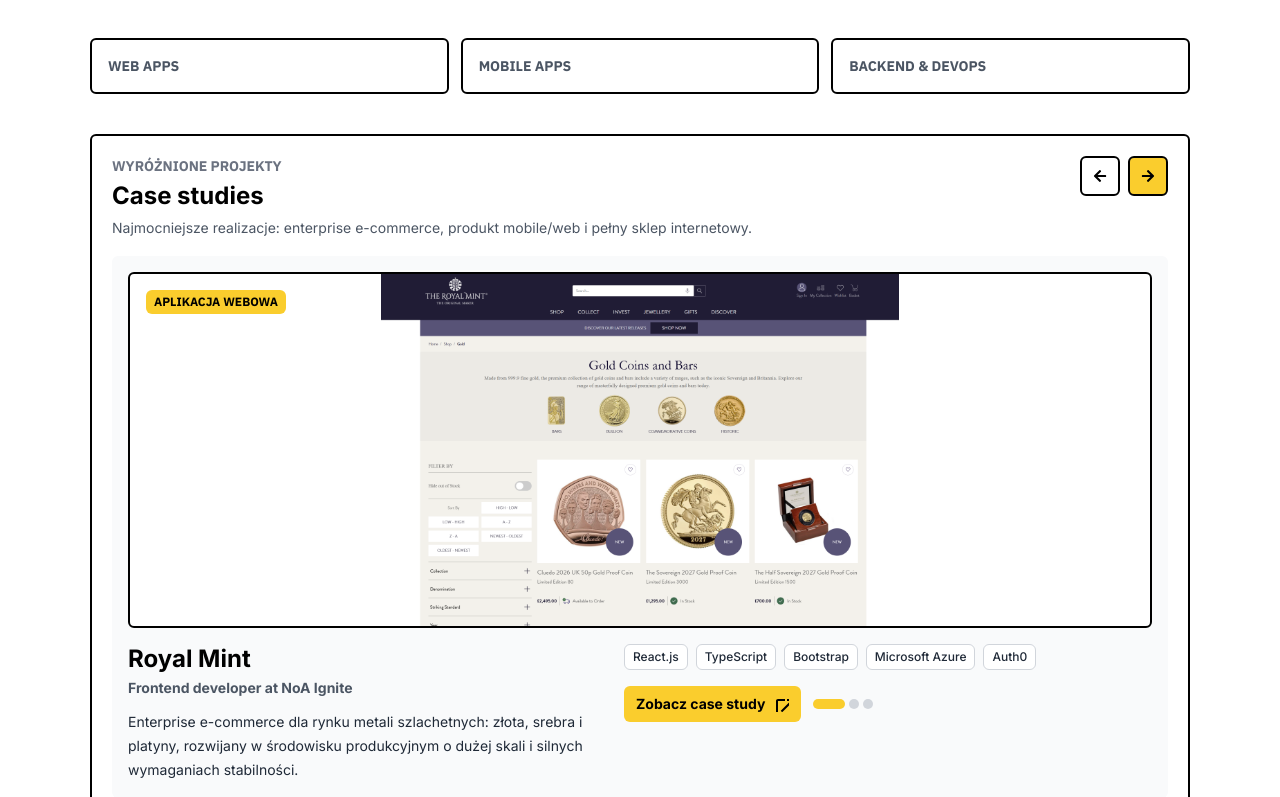
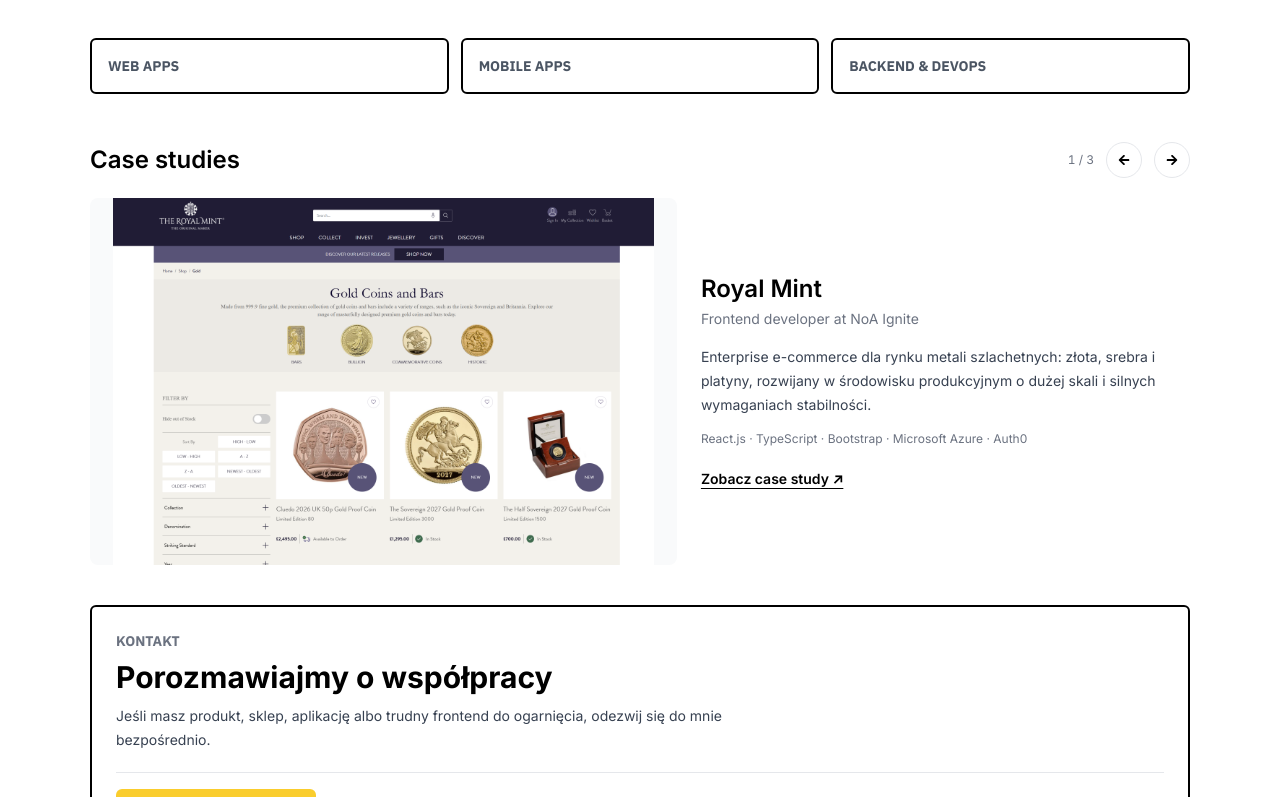
Before and after one commit to Snikerso/optymalista, a Next.js app: page / in a window 1280 px wide. Shown: the part 1264-2061 px from the top of the page. Built offline with nearby package versions, Linux system fonts and the light colour scheme.

Commit message:
Link employers and simplify tech stack and case studies carousel

```diff
--- a/src/app/page.tsx
+++ b/src/app/page.tsx
@@ -9,7 +9,6 @@
 import { useSiteLanguage } from "@/lib/useSiteLanguage";
 import { getLocalizedProject, projectDetailsBySlug } from "@/data/projectDetails";
 import { getTechnologyLabel } from "@/data/technologies";
-import { getPortfolioTypeLabel } from "@/types";
 import Image from "next/image";
 import { useState } from "react";
 import {
@@ -281,129 +280,25 @@
         ))}
       </section>
 
-      <section className="mt-10 flex min-w-0 flex-col gap-4 rounded-md border-2 border-black p-4 sm:p-5">
-        <div className="flex flex-col gap-3 sm:flex-row sm:items-start sm:justify-between">
-          <div className="flex flex-col gap-1">
-            <p className="font-ibm text-sm font-bold uppercase text-gray-500">
-              {copy.featuredEyebrow}
-            </p>
-            <h2 className="text-2xl font-bold">{copy.featuredTitle}</h2>
-            <p className="text-sm leading-6 text-gray-600">
-              {copy.featuredText}
-            </p>
-          </div>
-          <div className="flex gap-2">
-            <button
-              type="button"
-              aria-label={copy.previousProject}
-              onClick={showPreviousProject}
-              className="flex h-10 w-10 items-center justify-center rounded-md border-2 border-black bg-white hover:bg-accent"
-            >
-              <FaArrowLeft size={14} />
-            </button>
-            <button
-              type="button"
-              aria-label={copy.nextProject}
-              onClick={showNextProject}
-              className="flex h-10 w-10 items-center justify-center rounded-md border-2 border-black bg-accent hover:bg-accent/80"
-            >
-              <FaArrowRight size={14} />
-            </button>
+      <section className="mt-12 min-w-0" aria-label="Case studies">
+        <div className="mb-5 flex items-center justify-between gap-4">
+          <h2 className="text-2xl font-semibold">{copy.featuredTitle}</h2>
+          <div className="flex items-center gap-3">
+            <span className="text-xs tabular-nums text-gray-500" aria-live="polite">{activeProjectIndex + 1} / {featuredProjects.length}</span>
+            <button type="button" aria-label={copy.previousProject} onClick={showPreviousProject} className="flex h-9 w-9 items-center justify-center rounded-full border border-gray-200 hover:bg-gray-100"><FaArrowLeft size={12} /></button>
+            <button type="button" aria-label={copy.nextProject} onClick={showNextProject} className="flex h-9 w-9 items-center justify-center rounded-full border border-gray-200 hover:bg-gray-100"><FaArrowRight size={12} /></button>
           </div>
         </div>
-
-        <article className="flex min-w-0 flex-col gap-4 rounded-md bg-gray-50 p-3 sm:p-4">
-          <div className="relative overflow-hidden rounded-md border-2 border-black bg-white">
-            <div className="flex items-start justify-between gap-3">
-              <div className="absolute z-10 flex flex-wrap gap-2 p-4">
-                {activeProject.categories.map((category) => (
-                  <span
-                    key={category}
-                    className="rounded-md bg-accent px-2 py-1 font-ibm text-xs font-bold uppercase text-black"
-                  >
-                    {getPortfolioTypeLabel(category, language)}
-                  </span>
-                ))}
-              </div>
-            </div>
-            {activeProjectImage?.imageSrc ? (
-              <img
-                src={activeProjectImage.imageSrc}
-                alt={activeProjectImage.imageAlt ?? activeProject.title}
-                className={
-                  activeProjectImage.imageFit === "contain"
-                    ? "mx-auto block h-auto max-h-[22rem] max-w-full bg-white object-contain"
-                    : "block aspect-[16/10] w-full bg-white object-cover"
-                }
-              />
-            ) : null}
-          </div>
-
-          <div className="grid min-w-0 gap-4 md:grid-cols-[1fr_1.1fr] md:items-start">
-            <div className="flex flex-col gap-3">
-              <div className="flex flex-col gap-1">
-                <h3 className="text-2xl font-bold leading-tight">
-                  {activeProject.title}
-                </h3>
-                <p className="text-sm font-bold text-gray-600">
-                  {activeProject.role}
-                </p>
-              </div>
-              <p className="text-sm leading-6 text-gray-800">
-                {activeProject.summary}
-              </p>
-            </div>
-
-            <div className="flex flex-col gap-4">
-              <div className="flex flex-wrap gap-2">
-                {activeProject.technologies.slice(0, 5).map((technology) => (
-                  <span
-                    key={technology}
-                    className="rounded-md border border-gray-300 bg-white px-2 py-1 text-xs font-medium text-gray-800"
-                  >
-                    {getTechnologyLabel(technology, language)}
-                  </span>
-                ))}
-              </div>
-
-              <div className="flex flex-wrap items-center gap-3">
-              <TrackedLink
-                href={
-                  getLocalizedHref(
-                    `/projekty/${activeProject.slug}/`,
-                    language
-                  ) ?? `/projekty/${activeProject.slug}/`
-                }
-                eventName="case_study_open"
-                eventParams={{
-                  source: "home_featured",
-                  project: activeProject.slug,
-                  language,
-                }}
-                className="inline-flex w-fit items-center gap-2 rounded-md bg-accent px-3 py-2 text-sm font-bold text-black hover:bg-accent/80"
-              >
-                <span>{copy.caseStudyCta}</span>
-                <Icon iconName="openTab" size={16} />
-              </TrackedLink>
-              <div className="flex gap-1">
-                {featuredProjects.map((project, index) => (
-                  <button
-                    key={project.slug}
-                    type="button"
-                    aria-label={`${copy.showProject} ${
-                      getLocalizedProject(project, language).title
-                    }`}
-                    onClick={() => setActiveProjectIndex(index)}
-                    className={`h-2.5 rounded-full transition-all ${
-                      activeProjectIndex === index
-                        ? "w-8 bg-accent"
-                        : "w-2.5 bg-gray-300 hover:bg-gray-500"
-                    }`}
-                  />
-                ))}
-              </div>
-              </div>
-            </div>
+        <article className="grid items-center gap-6 md:grid-cols-[1.2fr_1fr]">
+          {activeProjectImage?.imageSrc && <TrackedLink href={getLocalizedHref(`/projekty/${activeProject.slug}/`, language) ?? `/projekty/${activeProject.slug}/`} eventName="case_study_open" eventParams={{source:"home_featured_image",project:activeProject.slug,language}} className="overflow-hidden rounded-lg bg-gray-50">
+            <Image src={activeProjectImage.imageSrc} alt={activeProjectImage.imageAlt ?? activeProject.title} width={800} height={500} unoptimized className={`aspect-[8/5] w-full ${activeProjectImage.imageFit === "contain" ? "object-contain" : "object-cover"}`} />
+          </TrackedLink>}
+          <div>
+            <h3 className="text-2xl font-semibold">{activeProject.title}</h3>
+            <p className="mt-1 text-sm text-gray-500">{activeProject.role}</p>
+            <p className="mt-4 text-sm leading-6 text-gray-700">{activeProject.summary}</p>
+            <p className="mt-3 text-xs leading-5 text-gray-500">{activeProject.technologies.slice(0,5).map((technology) => getTechnologyLabel(technology,language)).join(" · ")}</p>
+            <TrackedLink href={getLocalizedHref(`/projekty/${activeProject.slug}/`,language) ?? `/projekty/${activeProject.slug}/`} eventName="case_study_open" eventParams={{source:"home_featured",project:activeProject.slug,language}} className="mt-5 inline-block text-sm font-semibold underline underline-offset-4">{copy.caseStudyCta} ↗</TrackedLink>
           </div>
         </article>
       </section>
--- a/src/components/organisms/TechStackTable/index.tsx
+++ b/src/components/organisms/TechStackTable/index.tsx
@@ -5,11 +5,9 @@
   getTechnologyDescription,
   getTechnologyLabel,
   technologyGroups,
-  Technologies,
 } from "@/data/technologies";
 import type { ProjectLanguage } from "@/data/projectDetails";
 import { getLocalizedHref } from "@/lib/language";
-import { FaInfoCircle } from "react-icons/fa";
 
 const groupTitleByLanguage: Record<string, Record<ProjectLanguage, string>> = {
   Frontend: {
@@ -44,10 +42,6 @@
 
 const getGroupTitle = (title: string, language: ProjectLanguage) =>
   groupTitleByLanguage[title]?.[language] ?? title;
-
-const maxSkillRows = Math.max(
-  ...technologyGroups.map((group) => group.skills.length)
-);
 
 const projectTooltipLinks = [
   { label: "Knitting Counter Pro", slug: "knitting-counter-pro" },
@@ -98,111 +92,23 @@
   });
 };
 
-const TechnologyCellContent = ({
-  groupIndex,
-  language,
-  rowIndex,
-  skill,
-}: {
-  groupIndex: number;
-  language: ProjectLanguage;
-  rowIndex: number;
-  skill: Technologies;
-}) => {
-  const label = getTechnologyLabel(skill, language);
-  const description = getTechnologyDescription(skill, language);
-  const opensAbove = rowIndex >= maxSkillRows - 3;
-  const alignsRight = groupIndex >= technologyGroups.length - 2;
-  const tooltipPositionClass = [
-    opensAbove ? "bottom-6" : "top-6",
-    alignsRight ? "right-0" : "left-0",
-  ].join(" ");
-
-  if (!description) {
-    return label;
-  }
-
-  return (
-    <span className="relative inline-flex items-center gap-2">
-      <span>{label}</span>
-      <span className="group relative inline-flex">
-        <span
-          aria-label={description}
-          className="inline-flex h-4 w-4 cursor-help items-center justify-center text-gray-500 outline-none transition-colors hover:text-black focus-visible:text-black"
-          role="img"
-          tabIndex={0}
-        >
-          <FaInfoCircle aria-hidden="true" className="h-3.5 w-3.5" />
-        </span>
-        <span
-          className={`${tooltipPositionClass} pointer-events-auto absolute z-20 w-72 max-w-[calc(100vw-2rem)] rounded-md border border-black bg-white p-3 text-xs font-medium leading-5 text-gray-900 opacity-0 shadow-lg transition-opacity group-hover:opacity-100 group-focus-within:opacity-100`}
-        >
-          {renderDescriptionWithProjectLinks(description, language)}
-        </span>
-      </span>
-    </span>
-  );
-};
-
-export const TechStackTable = ({ language }: { language: ProjectLanguage }) => {
-  const skillRows = Array.from({ length: maxSkillRows }, (_, rowIndex) =>
-    technologyGroups.map((group) => group.skills[rowIndex])
-  );
-
-  return (
-    <div className="overflow-hidden rounded-md border-2 border-black bg-white">
-      <div className="overflow-x-auto">
-        <table className="min-w-[76rem] border-collapse text-left">
-          <caption className="sr-only">
-            {language === "en"
-              ? "Technology stack grouped by category"
-              : "Stack technologiczny pogrupowany według kategorii"}
-          </caption>
-          <thead>
-            <tr>
-              {technologyGroups.map((group) => (
-                <th
-                  key={group.title}
-                  scope="col"
-                  className="w-[14.285%] border-b-2 border-r-2 border-black bg-accent px-3 py-3 align-top font-ibm text-xs font-bold uppercase leading-5 text-black last:border-r-0"
-                >
-                  <span>{getGroupTitle(group.title, language)}</span>
-                  <span className="mt-1 block font-ibm text-[0.68rem] font-bold uppercase leading-4 text-black/65">
-                    {language === "en"
-                      ? `${group.skills.length} skills`
-                      : `${group.skills.length} umiejętności`}
-                  </span>
-                </th>
-              ))}
-            </tr>
-          </thead>
-          <tbody>
-            {skillRows.map((row, rowIndex) => (
-              <tr key={rowIndex} className="odd:bg-white even:bg-gray-50">
-                {row.map((skill, groupIndex) => (
-                  <td
-                    key={`${technologyGroups[groupIndex].title}-${rowIndex}`}
-                    className="border-r border-t border-gray-300 px-3 py-2 align-top text-sm font-semibold leading-5 text-gray-900 last:border-r-0"
-                  >
-                    {skill ? (
-                      <TechnologyCellContent
-                        groupIndex={groupIndex}
-                        language={language}
-                        rowIndex={rowIndex}
-                        skill={skill}
-                      />
-                    ) : (
-                      <span aria-hidden="true" className="text-gray-300">
-                        -
-                      </span>
-                    )}
-                  </td>
-                ))}
-              </tr>
-            ))}
-          </tbody>
-        </table>
-      </div>
-    </div>
-  );
-};
+export const TechStackTable = ({ language }: { language: ProjectLanguage }) => (
+  <div className="grid gap-x-8 gap-y-6 sm:grid-cols-2 lg:grid-cols-3">
+    {technologyGroups.map((group) => (
+      <section key={group.title} className="border-t border-gray-200 pt-4">
+        <h3 className="mb-3 text-sm font-semibold">{getGroupTitle(group.title, language)}</h3>
+        <ul className="flex flex-wrap gap-x-3 gap-y-2 text-sm text-gray-600">
+          {group.skills.map((skill) => {
+            const description = getTechnologyDescription(skill, language);
+            return <li key={skill}>
+              {description ? <details className="group">
+                <summary className="cursor-pointer list-none underline decoration-gray-300 underline-offset-4 hover:text-black">{getTechnologyLabel(skill, language)}</summary>
+                <p className="mt-2 max-w-sm rounded-md bg-gray-50 p-3 text-xs leading-6">{renderDescriptionWithProjectLinks(description, language)}</p>
+              </details> : getTechnologyLabel(skill, language)}
+            </li>;
+          })}
+        </ul>
+      </section>
+    ))}
+  </div>
+);
```
Also changed, not shown: src/app/portfolio/page.tsx (+10 -1 lines).
